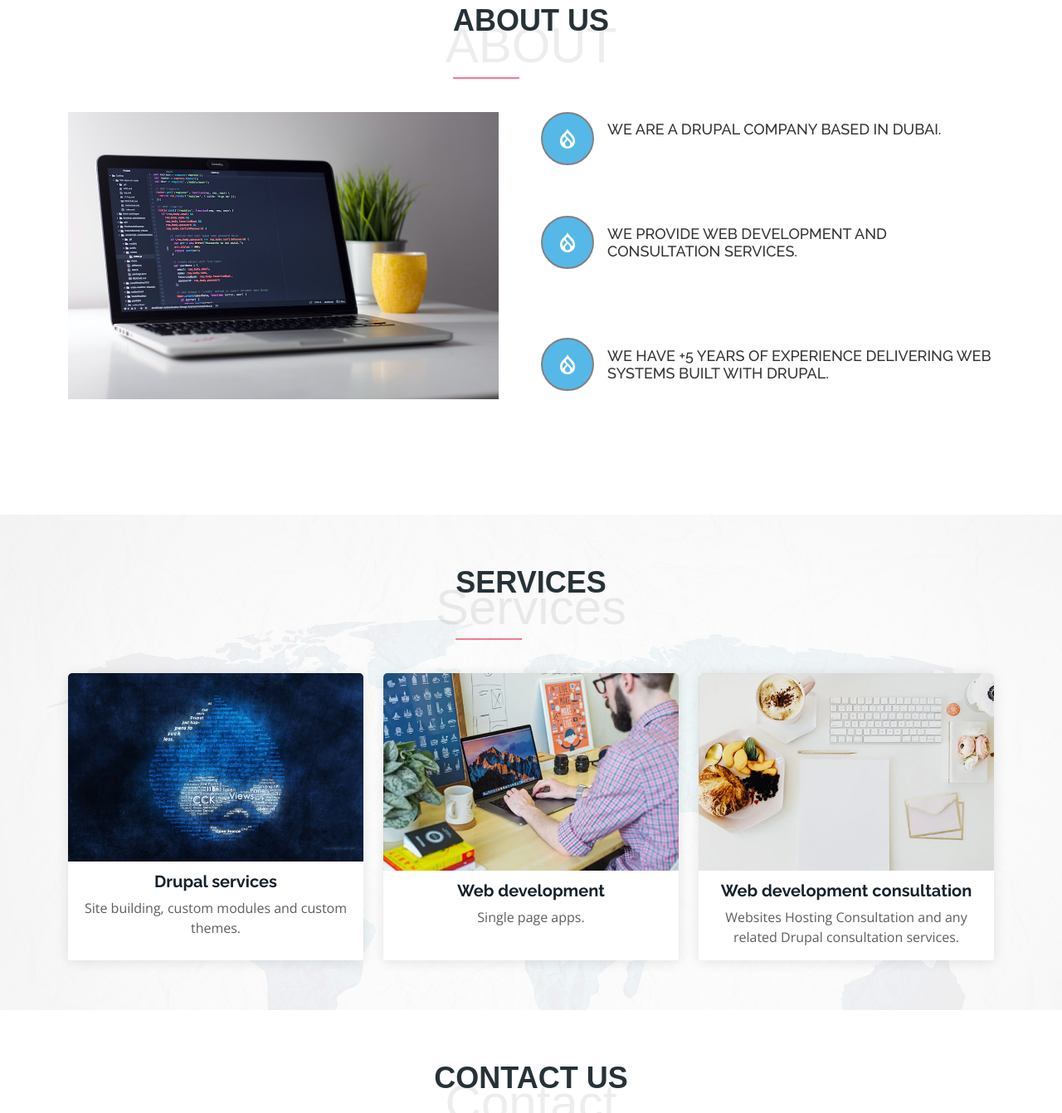
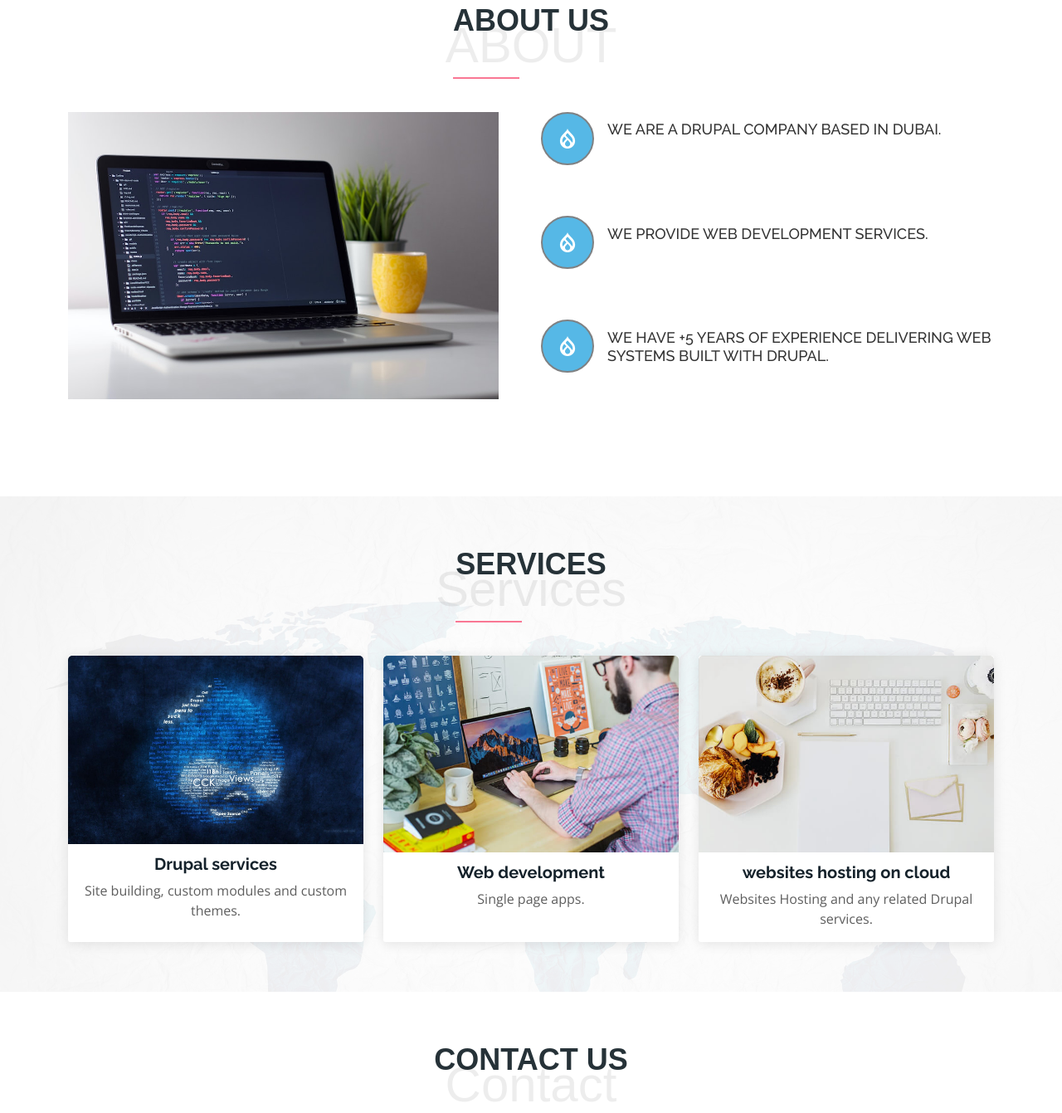
Before and after one commit to Ahmed-Ayman/granita-tech, a plain HTML site: page index.html in a window 1280 px wide. Shown: the part 863-2204 px from the top of the page at 83% size. Drawn offline with nearby package versions, Linux system fonts and the light colour scheme.

Commit message:
Update index.html

```diff
--- a/index.html
+++ b/index.html
@@ -89,7 +89,7 @@
 
             <div class="icon-box" data-aos="fade-up" data-aos-delay="200">
               <div class="icon"><i class="fa-brands fa-drupal"></i></i></div>
-              <h4 class="title">We provide web development and consultation services.</h4>
+              <h4 class="title">We provide web development services.</h4>
             </div>
 
             <div class="icon-box">
@@ -153,8 +153,8 @@
                   <i class="ri-movie-2-line"></i>
                 </div> -->
                 <div class="card-body">
-                  <h5 class="card-title"><a href="">Web development consultation</a></h5>
-                  <p class="card-text text-center">Websites Hosting Consultation and any related Drupal consultation services.</p>
+                  <h5 class="card-title"><a href="">websites hosting on cloud</a></h5>
+                  <p class="card-text text-center">Websites Hosting and any related Drupal services.</p>
                 </div>
               </div>
             </div>
```
